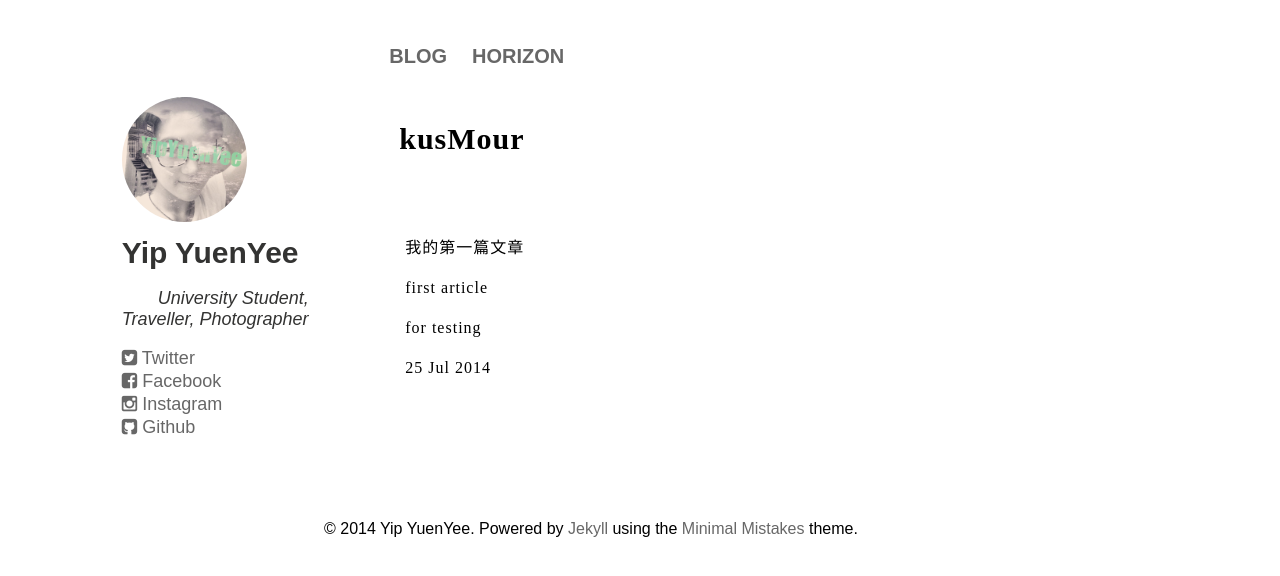
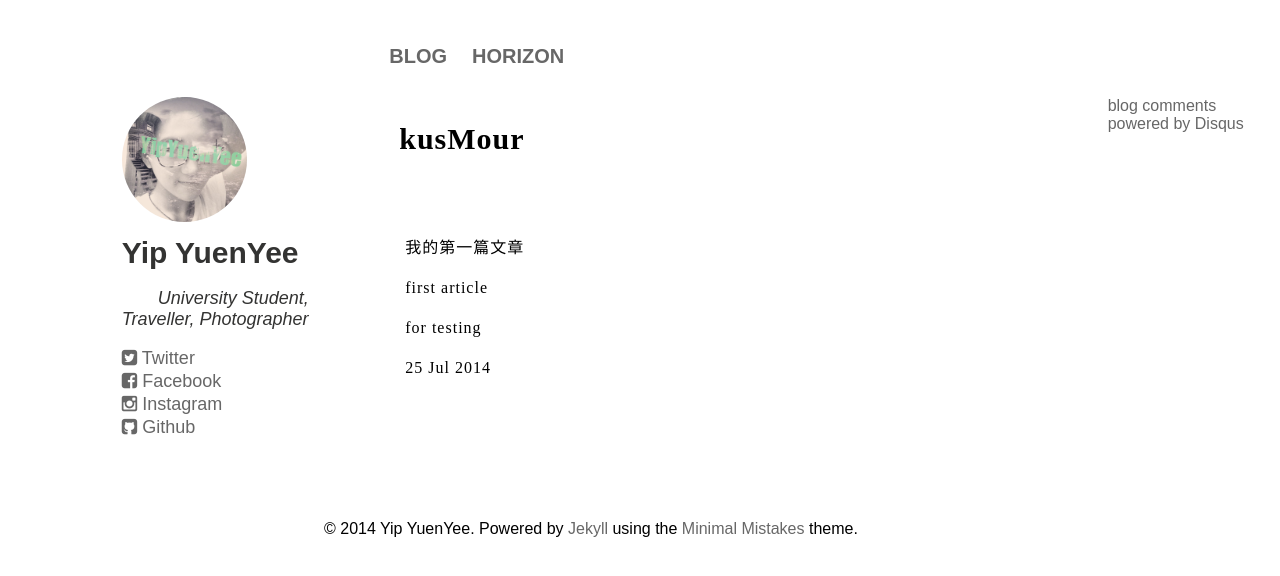
Before and after one commit to kusmour/blog_jekyll, a Jekyll site: the page built from _posts/2014-07-25-first-article.html, in a window 1280 px wide. Shown: the top 576 px of the page. Built offline with Jekyll 4.4.1, drawn with Linux system fonts in a browser that asks for light colours; some web fonts are replaced; comment, search, counter and statistics services are not loaded; some of the changed lines change nothing that is shown.

Commit message:
add comment

```diff
--- a/_layouts/article.html
+++ b/_layouts/article.html
@@ -64,6 +64,20 @@
 				<!-- /.article-wrap -->
 			</article>
 
+			<div id="disqus_thread"></div>
+				<script type="text/javascript">
+				    /* * * CONFIGURATION VARIABLES: EDIT BEFORE PASTING INTO YOUR WEBPAGE * * */
+					var disqus_shortname = 'http://kusmour.github.io/blog_jekyll/'; // required: replace example with your forum shortname 这个地方需要改成你配置的网站名
+					/* * * DON'T EDIT BELOW THIS LINE * * */
+					(function() {
+						var dsq = document.createElement('script'); dsq.type = 'text/javascript'; dsq.async = true;
+						dsq.src = 'http://' + disqus_shortname + '.disqus.com/embed.js';
+						(document.getElementsByTagName('head')[0] || document.getElementsByTagName('body')[0]).appendChild(dsq);
+					})();
+				</script>
+				<noscript>Please enable JavaScript to view the <a href="http://disqus.com/?ref_noscript">comments powered by Disqus.</a></noscript>
+				<a href="http://disqus.com" class="dsq-brlink">blog comments powered by <span class="logo-disqus">Disqus</span></a>
+
 			<div style="clear:both"></div>
 
 		</div>
--- a/index.html
+++ b/index.html
@@ -74,8 +74,8 @@
 					<p><br></p>
 					<p>BLOG - 文章列表</p>
 					<p>HORIZON - 内容已完成，图片很多，慎点</p>
-					<p>          设计参考网上的视差滚动设计，具体排版设计尚未完善</p>
-					<p>          欢迎戳戳导航栏→HORIZON</p>
+					<p>设计参考网上的视差滚动设计，具体排版设计尚未完善</p>
+					<p>欢迎戳戳导航栏→HORIZON</p>
 				</div>
 				<!-- /.article-wrap -->
 			</article>
```
